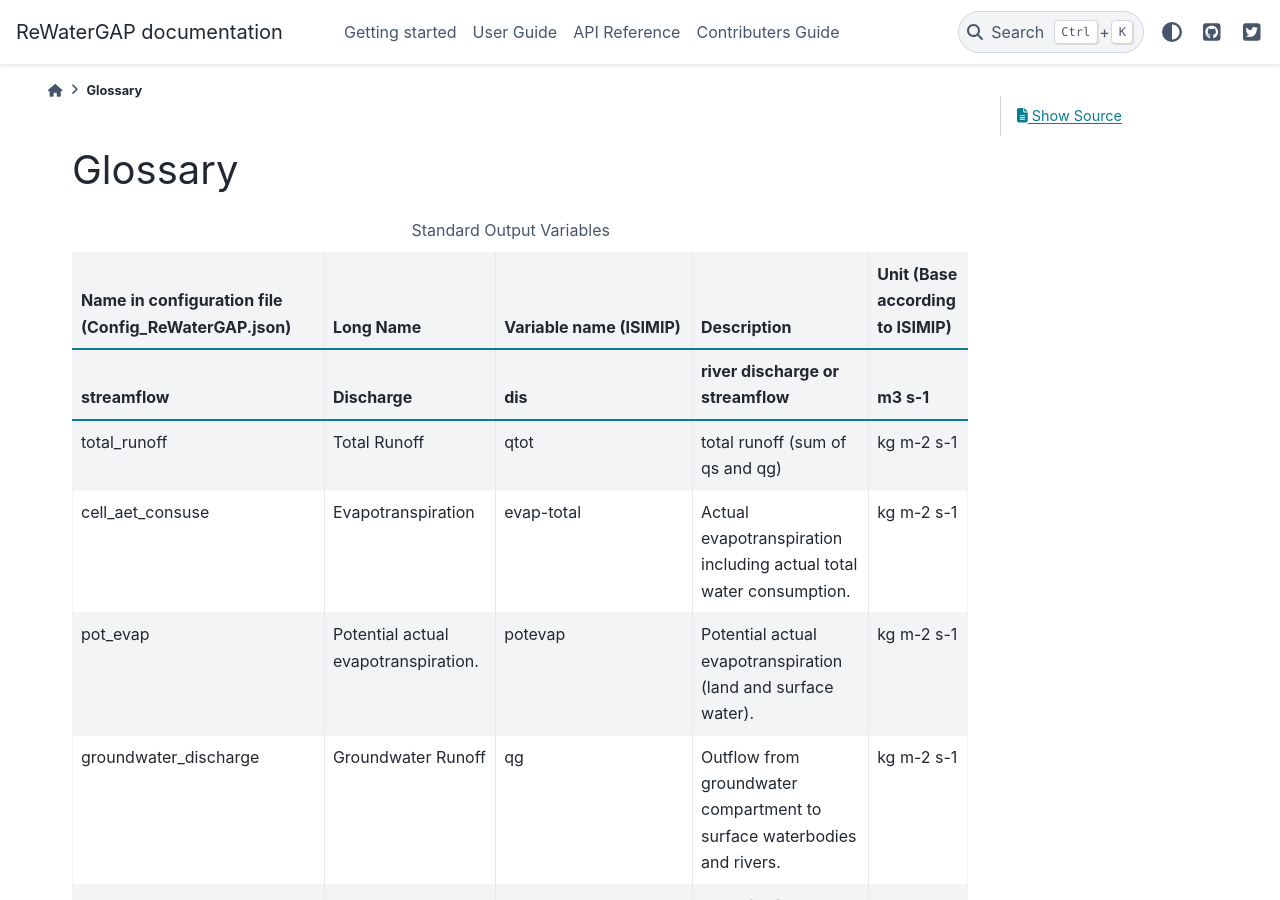
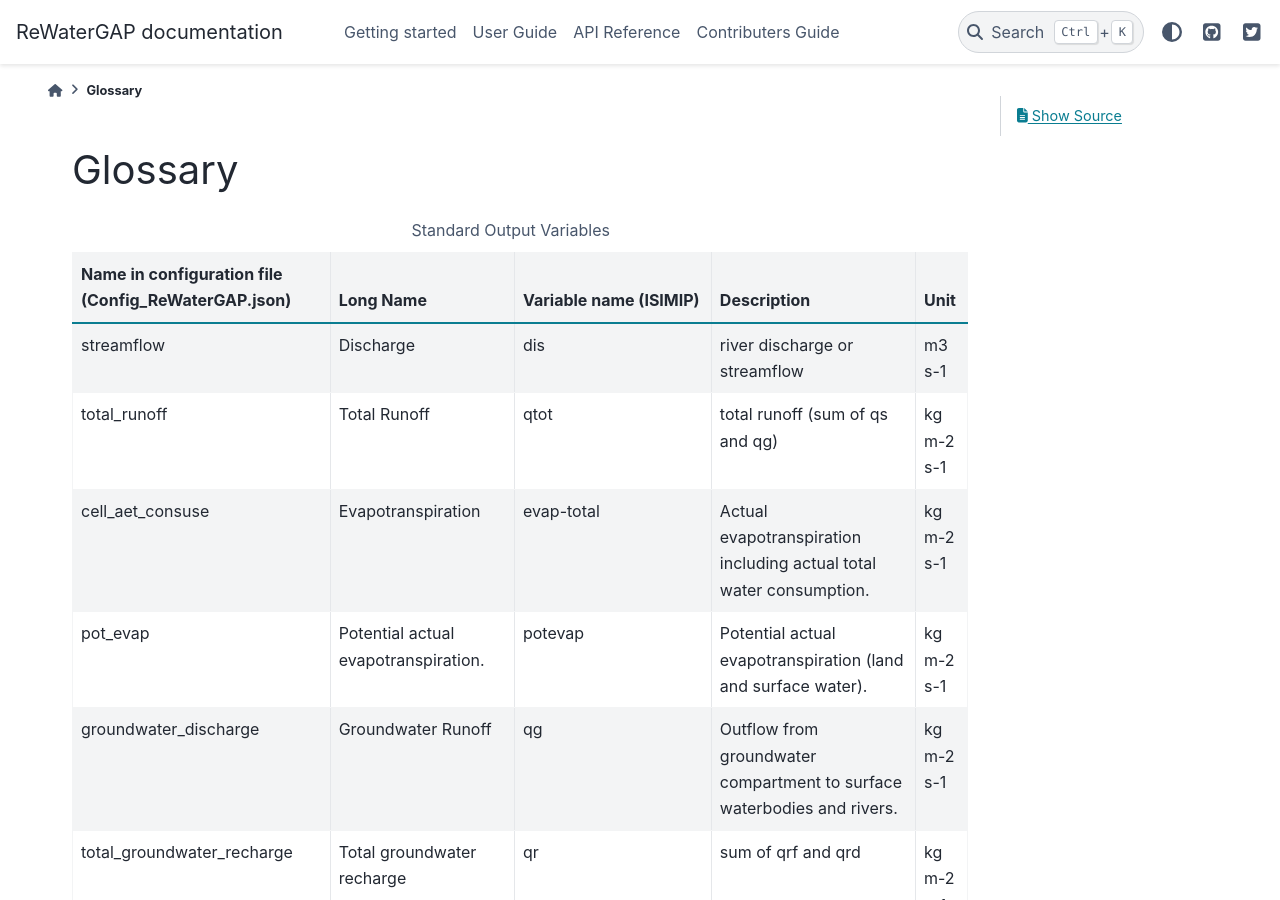
Before and after one commit to HydrologyFrankfurt/ReWaterGAP, a Sphinx documentation site: the page built from docs/Glossary/Index.rst, in a window 1280 px wide and 900 px high. Built offline with Sphinx 7.4.7 and the PyData theme 0.15.4, drawn with Linux system fonts in a browser that asks for light colours; pages that are not in the unit, such as notebooks, are missing from menus; some of the changed text lies outside the part shown.

Commit message:
Update Index.rst

```diff
--- a/docs/Glossary/Index.rst
+++ b/docs/Glossary/Index.rst
@@ -5,8 +5,7 @@ Glossary
 ========
 
 .. csv-table:: Standard Output Variables
-   :header: "Name in configuration file (Config_ReWaterGAP.json)", "Long Name", "Variable name (ISIMIP)", "Description", "Unit (Base according to ISIMIP)"
-   :header-rows: 1
+   :header: "Name in configuration file (Config_ReWaterGAP.json)", "Long Name", "Variable name (ISIMIP)", "Description", "Unit"
 
    "streamflow", "Discharge", "dis", "river discharge or streamflow", "m3 s-1"
    "total_runoff", "Total Runoff", "qtot", "total runoff (sum of qs and qg)", "kg m-2 s-1"
@@ -53,8 +52,7 @@ Glossary
    "maximum_soil_moisture", "Maximum Soil Moisture", "smax", "Maximum Soil Moisture", "kg m-2"
 
 .. csv-table:: Other Variables (Water Use)
-   :header: "Name in configuration file (Config_ReWaterGAP.json)", "Long Name", "Variable name (ISIMIP)", "Description", "Unit (Base according to ISIMIP)"
-   :header-rows: 1
+   :header: "Name in configuration file (Config_ReWaterGAP.json)", "Long Name", "Variable name (ISIMIP)", "Description", "Unit"
 
    "total_demand_into_cell","","","","kg m-2 s-1"
    "unsat_potnetabs_sw_from_demandcell","","","",""
```
